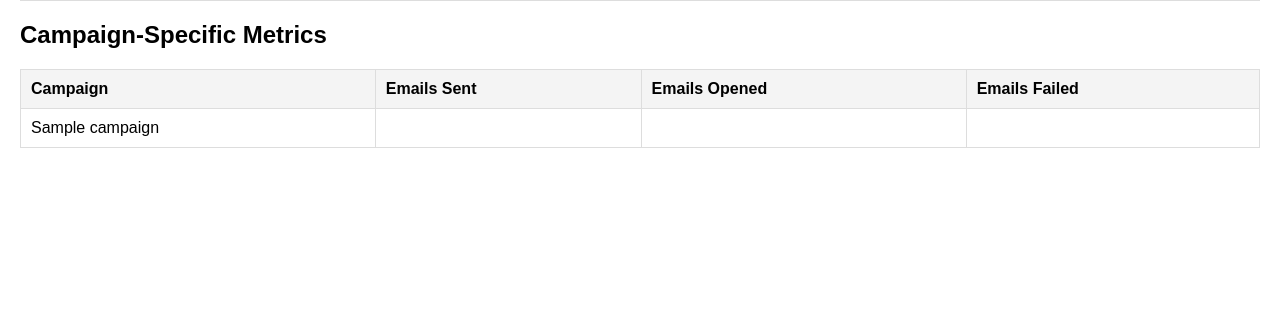
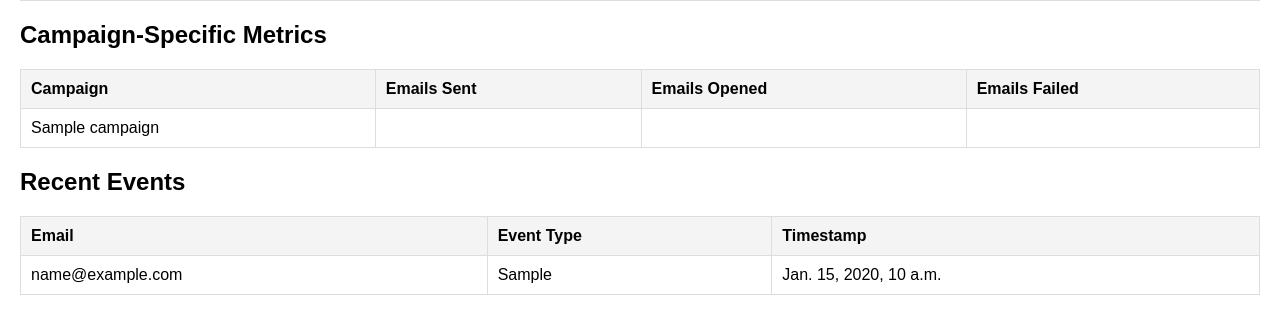
Before and after one commit to kareemadebisi112/marketing, a Django app: template marketing/templates/analytics.html in a window 1280 px wide. Shown: the part 635-950 px from the top of the page. Before the commit the page ends 783 px from the top, so only its background shows below. Run offline with Django 5.2, Linux system fonts and the light colour scheme; tables that the repository leaves empty hold one stand-in row (values such as "Sample post"); the template is opened without the code that fills it: values that come from a table or form of the project are taken from there, most other values are stand-ins (such as "Sample title", 1, 10 or a date in 2020).

Commit message:
Update analytics

```diff
--- a/marketing/templates/analytics.html
+++ b/marketing/templates/analytics.html
@@ -65,5 +65,21 @@
         </tr>
         {% endfor %}
     </table>
+
+    <h2>Recent Events</h2>
+<table>
+    <tr>
+        <th>Email</th>
+        <th>Event Type</th>
+        <th>Timestamp</th>
+    </tr>
+    {% for event in recent_events %}
+    <tr>
+        <td>{{ event.email }}</td>
+        <td>{{ event.event_type }}</td>
+        <td>{{ event.timestamp }}</td>
+    </tr>
+    {% endfor %}
+</table>
 </body>
 </html>
```
Also changed, not shown: marketing/views.py (+8 -7 lines).
